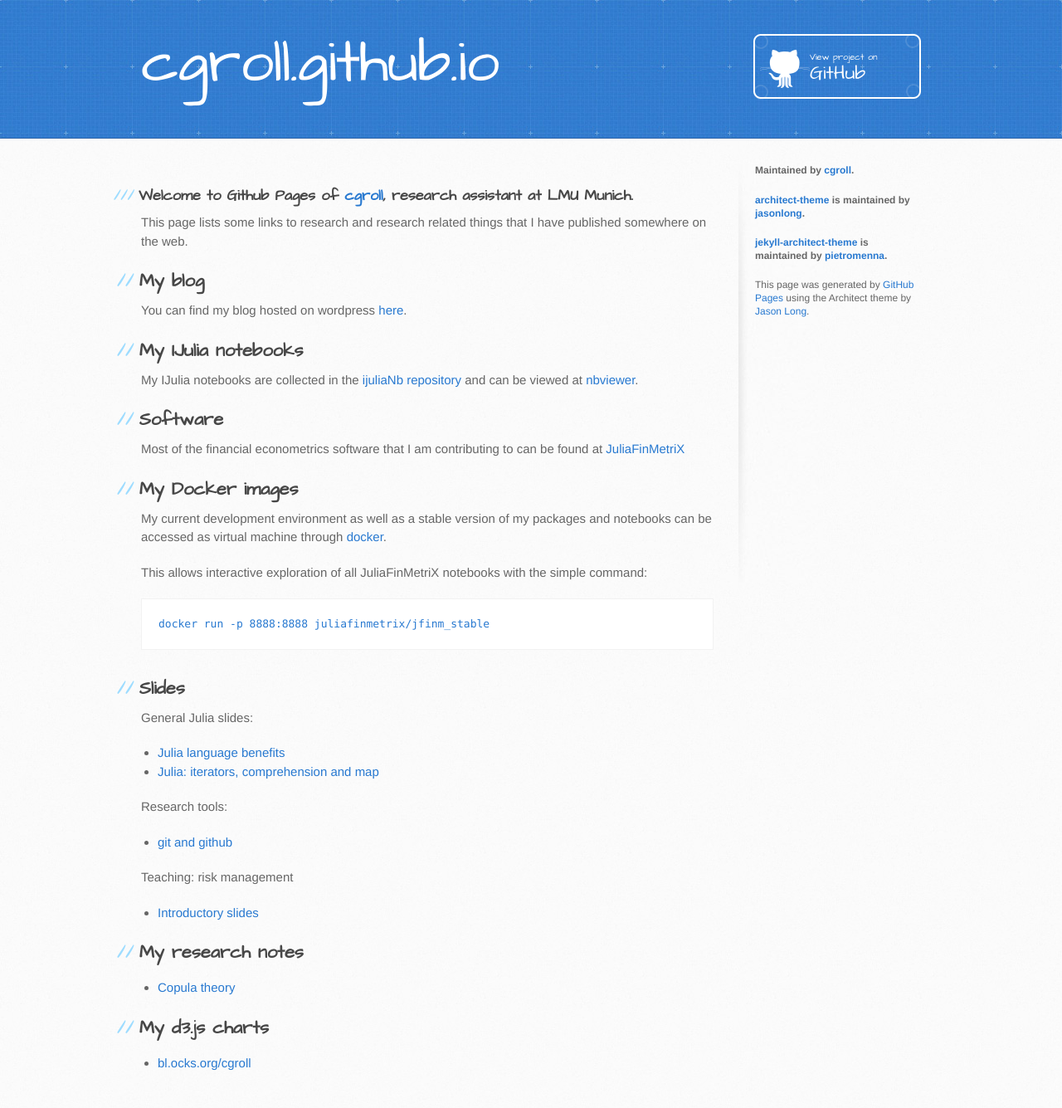
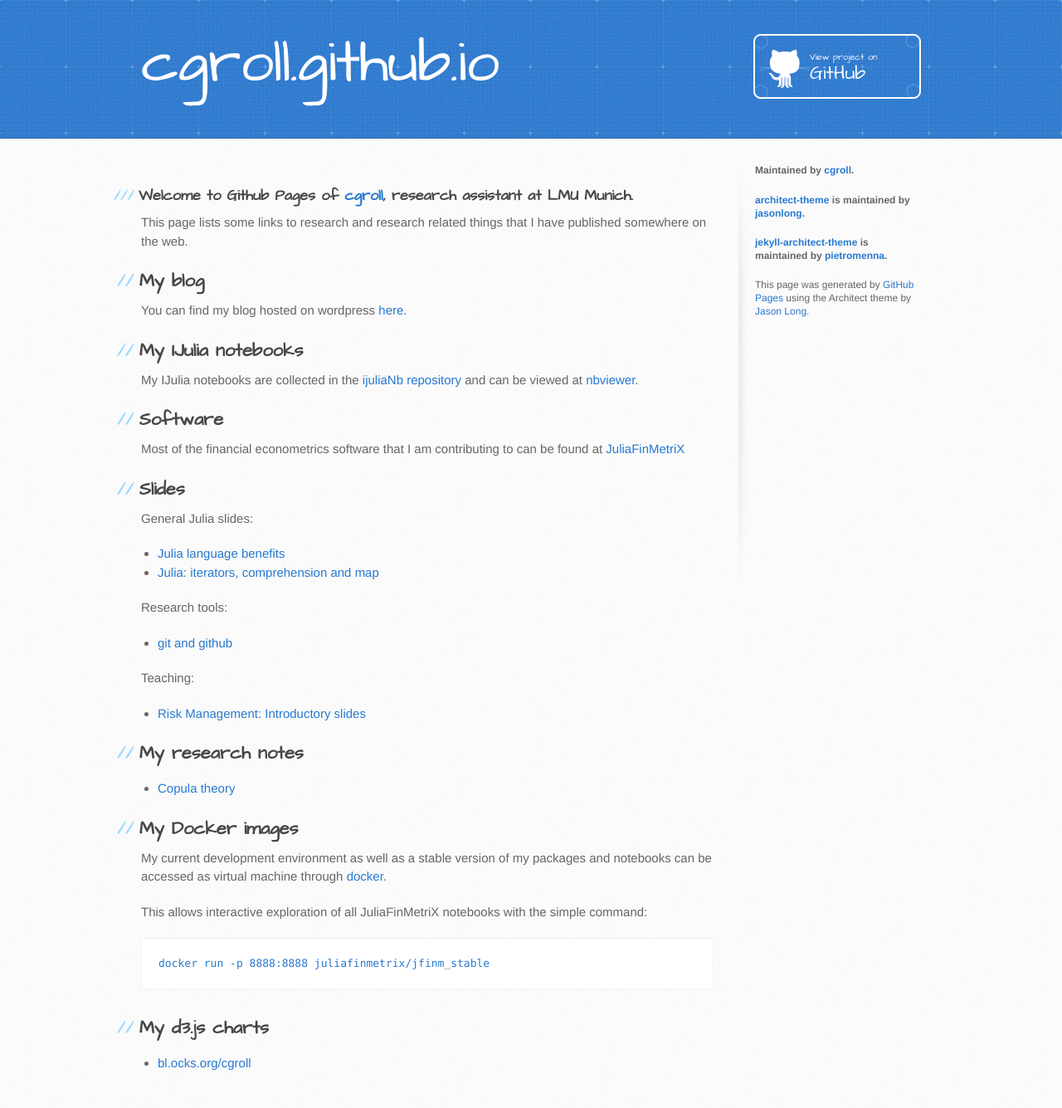
Before and after one commit to cgroll/cgroll.github.io, a Jekyll site: the page built from index.md, in a window 1280 px wide. Shown: the whole page at 83% size. Built offline with Jekyll 4.4.1, drawn with Linux system fonts in a browser that asks for light colours; some of the changed lines change nothing that is shown.

Commit message:
sections re-ordered

`````diff
--- a/index.md
+++ b/index.md
@@ -23,6 +23,27 @@ repository](https://github.com/cgroll/ijuliaNb) and can be viewed at
 Most of the financial econometrics software that I am contributing to
 can be found at [JuliaFinMetriX](http://juliafinmetrix.github.io/)
 
+## Slides
+
+General Julia slides:
+
+- [Julia language
+  benefits](http://cgroll.github.io/ijuliaSlides/julia_features.slides.html)
+- [Julia: iterators, comprehension and
+  map](http://cgroll.github.io/ijuliaSlides/iterators_comprehensions_and_map.slides.html)
+
+Research tools:
+
+- [git and github](http://cgroll.github.io/research_tools/output/git.slides.html)
+
+Teaching:
+
+- [Risk Management: Introductory slides](http://cgroll.github.io/riskMan/output/intro.slides.html#/)
+
+## My research notes
+
+- [Copula theory](http://cgroll.github.io/copula_theory)
+
 ## My Docker images
 
 My current development environment as well as a stable version of my
@@ -36,25 +57,6 @@ with the simple command:
 docker run -p 8888:8888 juliafinmetrix/jfinm_stable
 ````
 
-## Slides
-
-General Julia slides:
-- [Julia language
-  benefits](http://cgroll.github.io/ijuliaSlides/julia_features.slides.html)
-- [Julia: iterators, comprehension and
-  map](http://cgroll.github.io/ijuliaSlides/iterators_comprehensions_and_map.slides.html)
-
-Research tools:
-- [git and github](http://cgroll.github.io/research_tools/output/git.slides.html)
-
-Teaching: risk management
-- [Introductory slides](http://cgroll.github.io/riskMan/output/intro.slides.html#/)
-
-
-## My research notes
-
-- [Copula theory](http://cgroll.github.io/copula_theory)
-
 ## My d3.js charts
 
 - [bl.ocks.org/cgroll](http://bl.ocks.org/cgroll)
`````
